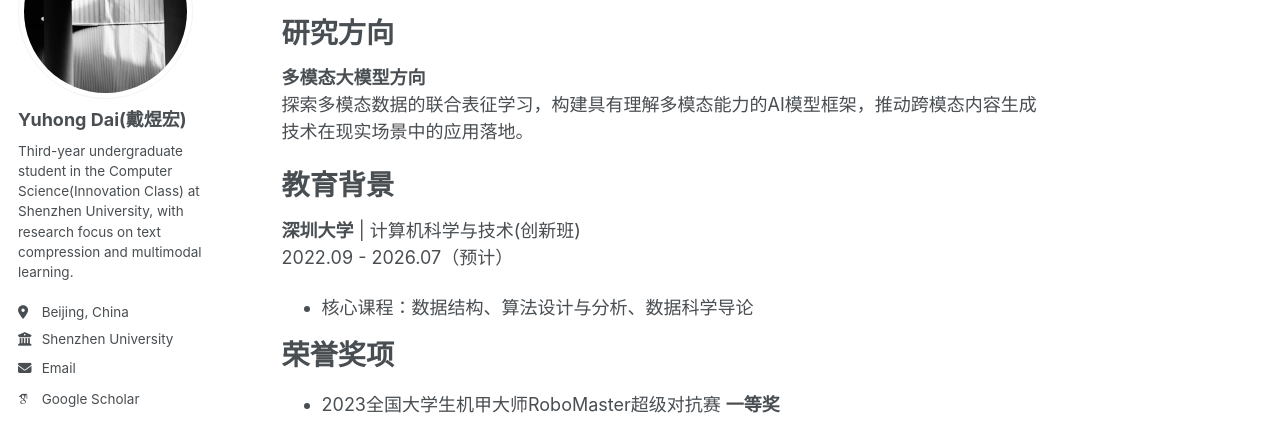
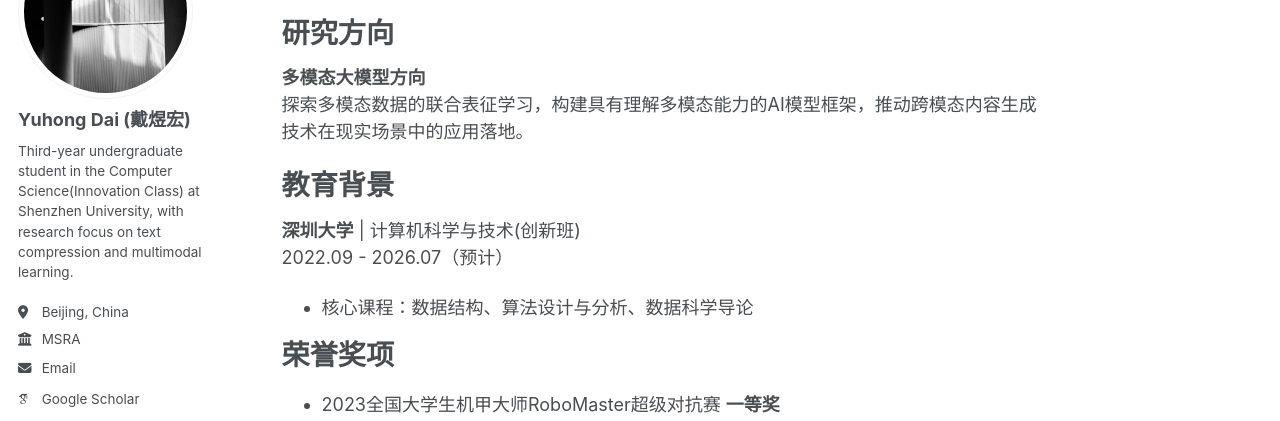
Before and after one commit to broalantaps/broalantaps, a Jekyll site: the page built from _pages/about.md, in a window 1280 px wide. Shown: the part 182-603 px from the top of the page. Built offline with Jekyll 4.4.1, drawn with Linux system fonts in a browser that asks for light colours; some web fonts are replaced.

Commit message:
update...

```diff
--- a/_config.yml
+++ b/_config.yml
@@ -23,11 +23,11 @@ repository               : "broalantaps/broalantaps.github.io"
 author:
   # Biographic information
   avatar           : "profile.png"
-  name             : "Yuhong Dai(戴煜宏)"
+  name             : "Yuhong Dai (戴煜宏)"
   pronouns         : # "He/Him" # Update with your pronouns
   bio              : "Third-year undergraduate student in the Computer Science(Innovation Class) at Shenzhen University, with research focus on text compression and multimodal learning."
   location         : "Beijing, China"
-  employer         : "Shenzhen University"
+  employer         : "MSRA"
   uri              : # URL
   email            : "daiyuhong2022@email.szu.edu.cn"
 
```
